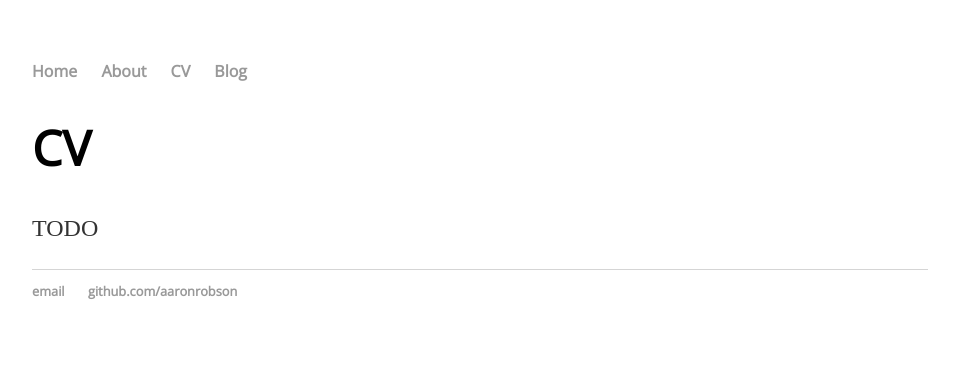
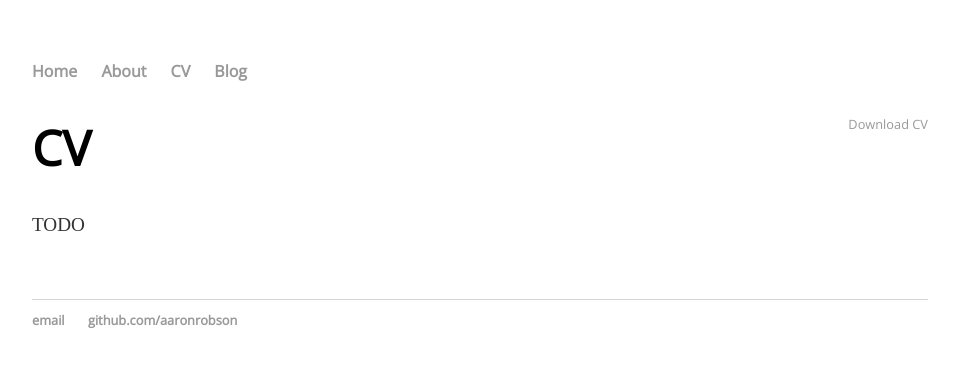
Before and after one commit to AaronRobson/AaronRobson.github.io, a Jekyll site: the page built from cv/index.html, in a window 1280 px wide. Shown: the top 367 px of the page, without its empty margins (160-1119 px from the left). Built offline with Jekyll 4.4.1, drawn with Linux system fonts in a browser that asks for light colours.

Commit message:
Dummy CV download link and using correct classes.
With the shouty caps text transform removed.

```diff
--- a/about/index.html
+++ b/about/index.html
@@ -3,7 +3,7 @@ layout: default
 title: About
 ---
 
-      <div class="blurb">
+      <div class="about">
         <h1>About</h1>
         <p>TODO</p>
       </div>
--- a/cv/index.html
+++ b/cv/index.html
@@ -3,7 +3,8 @@ layout: default
 title: CV
 ---
 
-      <div class="blurb">
+      <div class="cv">
+        <a href="#" class="download" title="Download CV as PDF">Download CV</a>
         <h1>CV</h1>
         <p>TODO</p>
       </div>
--- a/static/css/main.css
+++ b/static/css/main.css
@@ -26,4 +26,4 @@ ul.posts li { list-style: none; }
 .cv h2 { font-size: 2em; }
 .cv address, .cv .download { font-family: 'Open Sans', 'Helvetica', 'Arial', 'Sans-Serif'; }
 .cv address, .cv p { font-size: 1.2em; }
-.cv .download { float: right; font-size: .8em; text-transform: uppercase; }
+.cv .download { float: right; font-size: .8em; }
```
